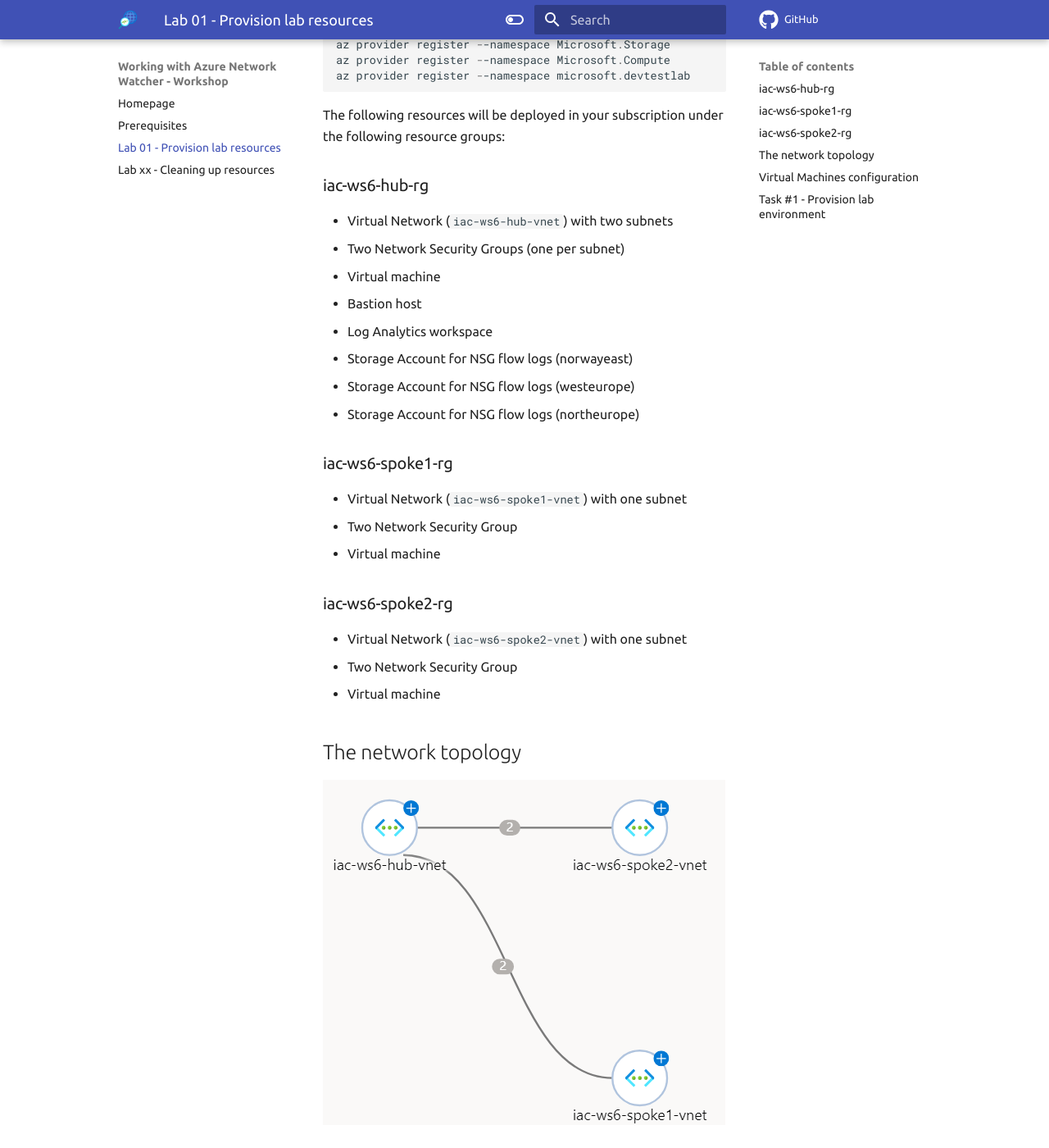
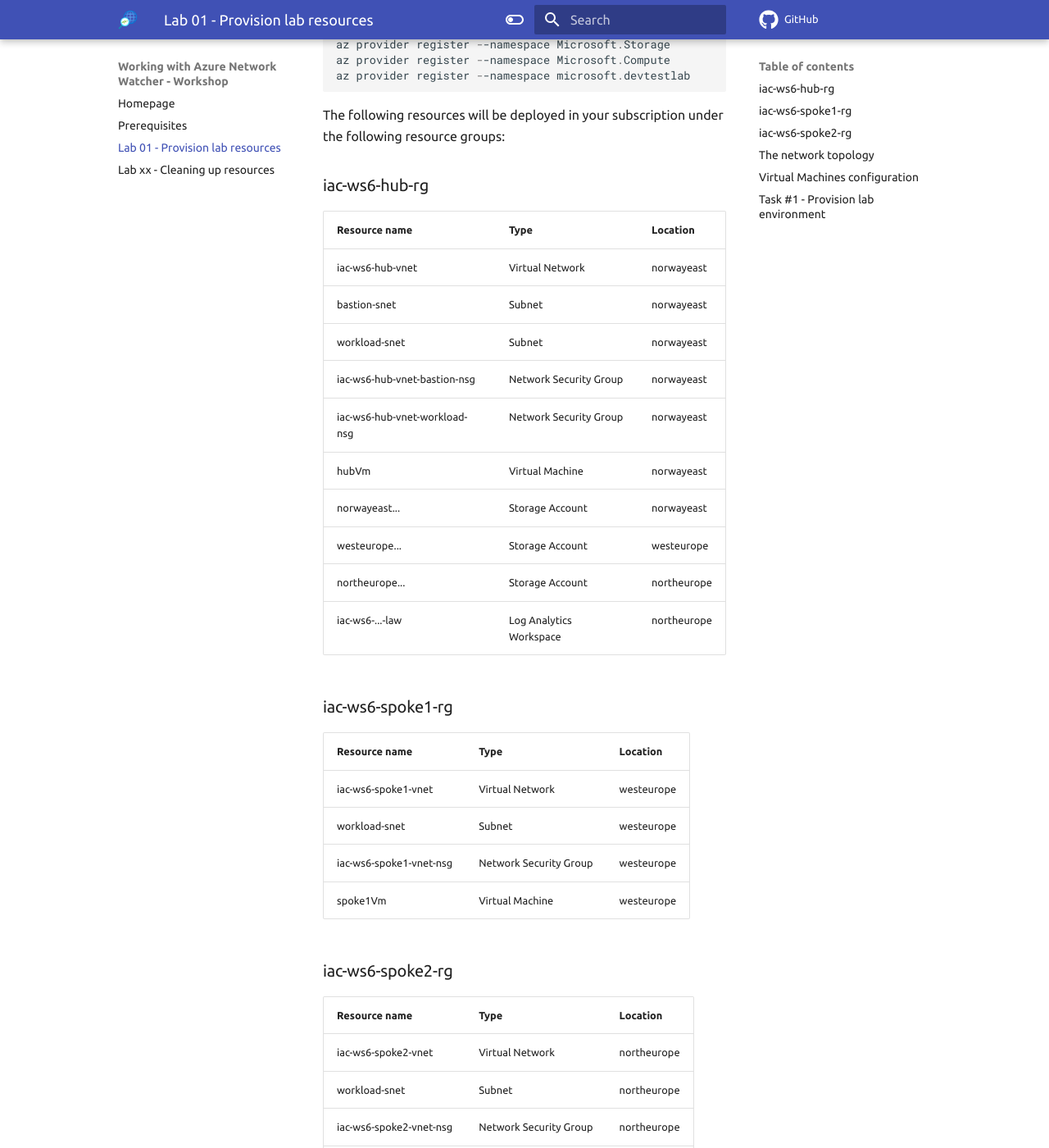
Before and after one commit to kalv25/azure-network-watcher, an MkDocs documentation site: the page built from docs/labs/lab-01/index.md, in a window 1280 px wide and 1400 px high, scrolled down 356 px. Shown: the whole window at 82% size. Built offline with MkDocs 1.6.1 and Material for MkDocs 9.7.7, drawn with Linux system fonts in a browser that asks for light colours; comment, search, counter and statistics services are not loaded; some of the changed text lies outside the part shown.

Commit message:
lab-01 - wip

```diff
--- a/docs/labs/lab-01/index.md
+++ b/docs/labs/lab-01/index.md
@@ -15,24 +15,35 @@ az provider register --namespace microsoft.devtestlab
 The following resources will be deployed in your subscription under the following resource groups:
 
 ### iac-ws6-hub-rg
-- Virtual Network (`iac-ws6-hub-vnet`) with two subnets
-- Two Network Security Groups (one per subnet)
-- Virtual machine
-- Bastion host
-- Log Analytics workspace
-- Storage Account for NSG flow logs (norwayeast)
-- Storage Account for NSG flow logs (westeurope)
-- Storage Account for NSG flow logs (northeurope)
+| Resource name | Type | Location |
+|---------------|------|----------|
+| iac-ws6-hub-vnet | Virtual Network | norwayeast |
+| bastion-snet | Subnet | norwayeast |
+| workload-snet | Subnet | norwayeast |
+| iac-ws6-hub-vnet-bastion-nsg | Network Security Group | norwayeast |
+| iac-ws6-hub-vnet-workload-nsg | Network Security Group | norwayeast |
+| hubVm | Virtual Machine | norwayeast |
+| norwayeast... | Storage Account | norwayeast |
+| westeurope... | Storage Account | westeurope |
+| northeurope... | Storage Account | northeurope |
+| iac-ws6-...-law | Log Analytics Workspace | northeurope |
+
 
 ### iac-ws6-spoke1-rg
-- Virtual Network (`iac-ws6-spoke1-vnet`) with one subnet
-- Two Network Security Group
-- Virtual machine
+| Resource name | Type | Location |
+|---------------|------|----------|
+| iac-ws6-spoke1-vnet | Virtual Network | westeurope |
+| workload-snet | Subnet | westeurope |
+| iac-ws6-spoke1-vnet-nsg | Network Security Group | westeurope |
+| spoke1Vm | Virtual Machine | westeurope |
 
 ### iac-ws6-spoke2-rg
-- Virtual Network (`iac-ws6-spoke2-vnet`) with one subnet
-- Two Network Security Group
-- Virtual machine
+| Resource name | Type | Location |
+|---------------|------|----------|
+| iac-ws6-spoke2-vnet | Virtual Network | northeurope |
+| workload-snet | Subnet | northeurope |
+| iac-ws6-spoke2-vnet-nsg | Network Security Group | northeurope |
+| spoke2Vm | Virtual Machine | northeurope |
 
 ## The network topology
 
```
Also changed, not shown: docs/index.md (+1 -1 lines), docs/labs/lab-07/index.md (added, +3 -0 lines).
